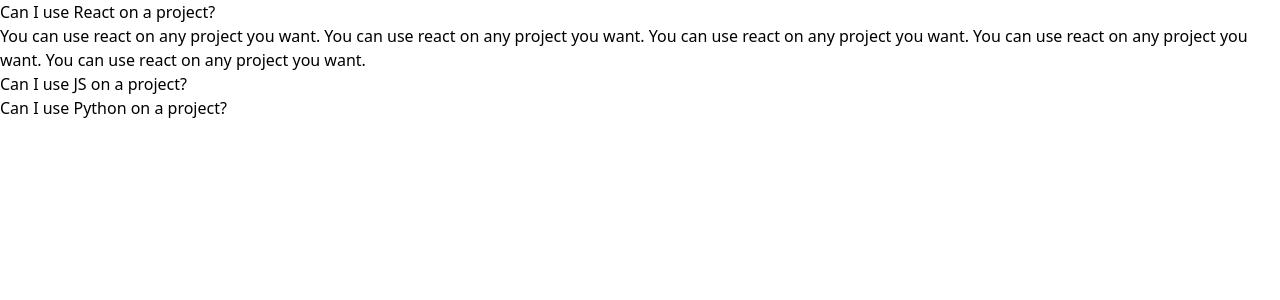
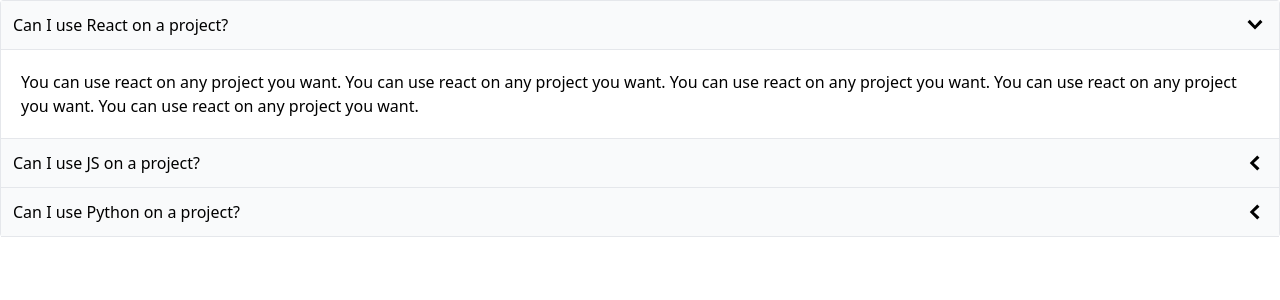
Before and after one commit to emonShimoul/udemy-react-redux-comps, a React (Create React App) app: page / in a window 1280 px wide. Shown: the top 300 px of the page. Built offline with nearby package versions, Linux system fonts and the light colour scheme.

Commit message:
apply the css

```diff
--- a/src/components/Accordion.js
+++ b/src/components/Accordion.js
@@ -1,22 +1,31 @@
 import React, { useState } from 'react';
+import { GoChevronDown, GoChevronLeft } from "react-icons/go";
 
 const Accordion = ({ items }) => {
     const [expandedIndex, setExpandedIndex] = useState(0);
 
     const renderedItems = items.map((item, index) => {
         const isExpanded = index === expandedIndex;
-        // console.log(isExpanded);
+
+        const icon = (
+            <span className='text-2xl'>
+                {isExpanded ? <GoChevronDown /> : <GoChevronLeft />}
+            </span>
+        );
 
         return (
             <div key={item.id}>
-                <div onClick={() => setExpandedIndex(index)}>{item.label}</div>
-                {isExpanded && <div>{item.content}</div>}
+                <div className='flex justify-between p-3 bg-gray-50 border-b items-center cursor-pointer' onClick={() => setExpandedIndex(index)}>
+                    {item.label}
+                    {icon}
+                </div>
+                {isExpanded && <div className='border-b p-5'>{item.content}</div>}
             </div>
         );
     });
 
     return (
-        <div>
+        <div className='border-x border-t rounded'>
             {renderedItems}
         </div>
     );
```
